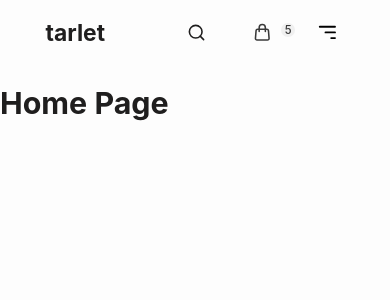
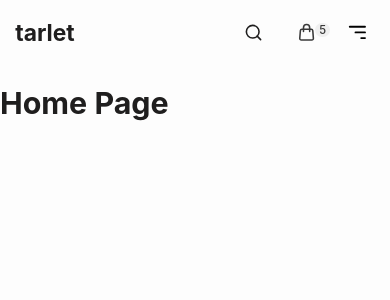
Before and after one commit to bleedingAyush/ecommerce-frontend, a React (Create React App) app: page / in a window 390 px wide. Shown: the top 300 px of the page. Built offline with nearby package versions, Linux system fonts and the light colour scheme.

Commit message:
added support for mobile devices

```diff
--- a/src/components/Nav.css
+++ b/src/components/Nav.css
@@ -221,3 +221,25 @@ h1 {
     color: #616060;
   }
 }
+
+@media (max-width: 600px) {
+  nav {
+    padding: 0px 1rem 0px 1rem;
+  }
+}
+
+@media (max-width: 450px) {
+  .nav-item {
+    padding: 0px 1.6rem 0px 1.6rem;
+  }
+}
+
+@media (max-width: 380px) {
+  .searchBox:hover > .search-input {
+    width: 7rem;
+    padding: 0.5rem;
+    padding-right: 2rem;
+    background-color: rgb(240, 245, 248);
+    box-shadow: 0px 0.25rem 0.25rem 0px rgba(0, 0, 0, 0.2);
+  }
+}
--- a/src/components/Nav.tsx
+++ b/src/components/Nav.tsx
@@ -32,8 +32,6 @@ const styles = {
     transform: "translateY(0)",
   },
 };
-
-//  Bug: reduce the mobile padding
 
 const Nav = () => {
   const [searchValue, setSearchValue] = useState<string>("");
```
